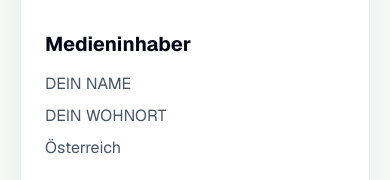
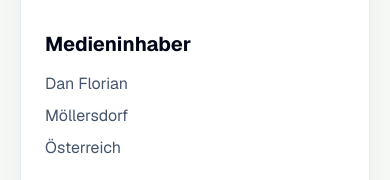
Before and after one commit to Daenko-4/tinytools-energy, a Next.js app: page /impressum in a window 390 px wide. Shown: the part 312-492 px from the top of the page. Built offline with nearby package versions, Linux system fonts and the light colour scheme.

Commit message:
Disable calculator auto scroll on mobile

```diff
--- a/src/app/datenschutz/page.tsx
+++ b/src/app/datenschutz/page.tsx
@@ -49,7 +49,7 @@ export default function DatenschutzPage() {
 
             <div className="mt-4 space-y-1 leading-7">
               <p>Dan Florian</p>
-              <p>Traiskirchen</p>
+              <p>Möllersdorf</p>
               <p>Österreich</p>
               <p>
                 E-Mail:{" "}
--- a/src/app/impressum/page.tsx
+++ b/src/app/impressum/page.tsx
@@ -29,8 +29,8 @@ export default function ImpressumPage() {
                 </h2>
 
                 <div className="mt-3 space-y-1 leading-7 text-slate-600">
-                  <p>DEIN NAME</p>
-                  <p>DEIN WOHNORT</p>
+                  <p>Dan Florian</p>
+                  <p>Möllersdorf</p>
                   <p>Österreich</p>
                 </div>
               </section>
@@ -43,7 +43,7 @@ export default function ImpressumPage() {
                 <p className="mt-3 leading-7 text-slate-600">
                   E-Mail:{" "}
                   <a
-                    href="mailto:DEINE_EMAIL@BEISPIEL.AT"
+                    href="mailto:dan.florian@example.at"
                     className="font-medium text-green-700 hover:text-green-800"
                   >
                     DEINE_EMAIL@BEISPIEL.AT
```
